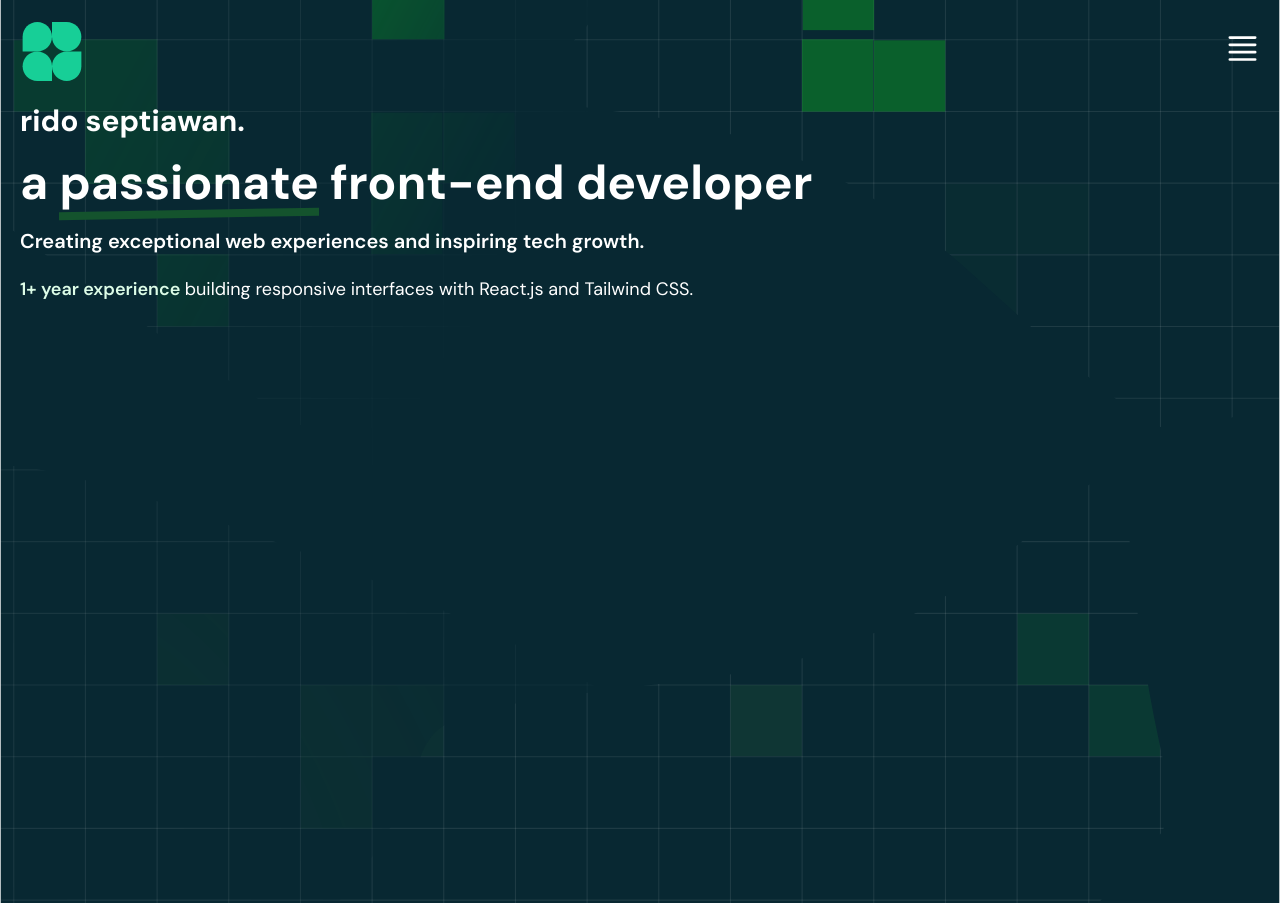
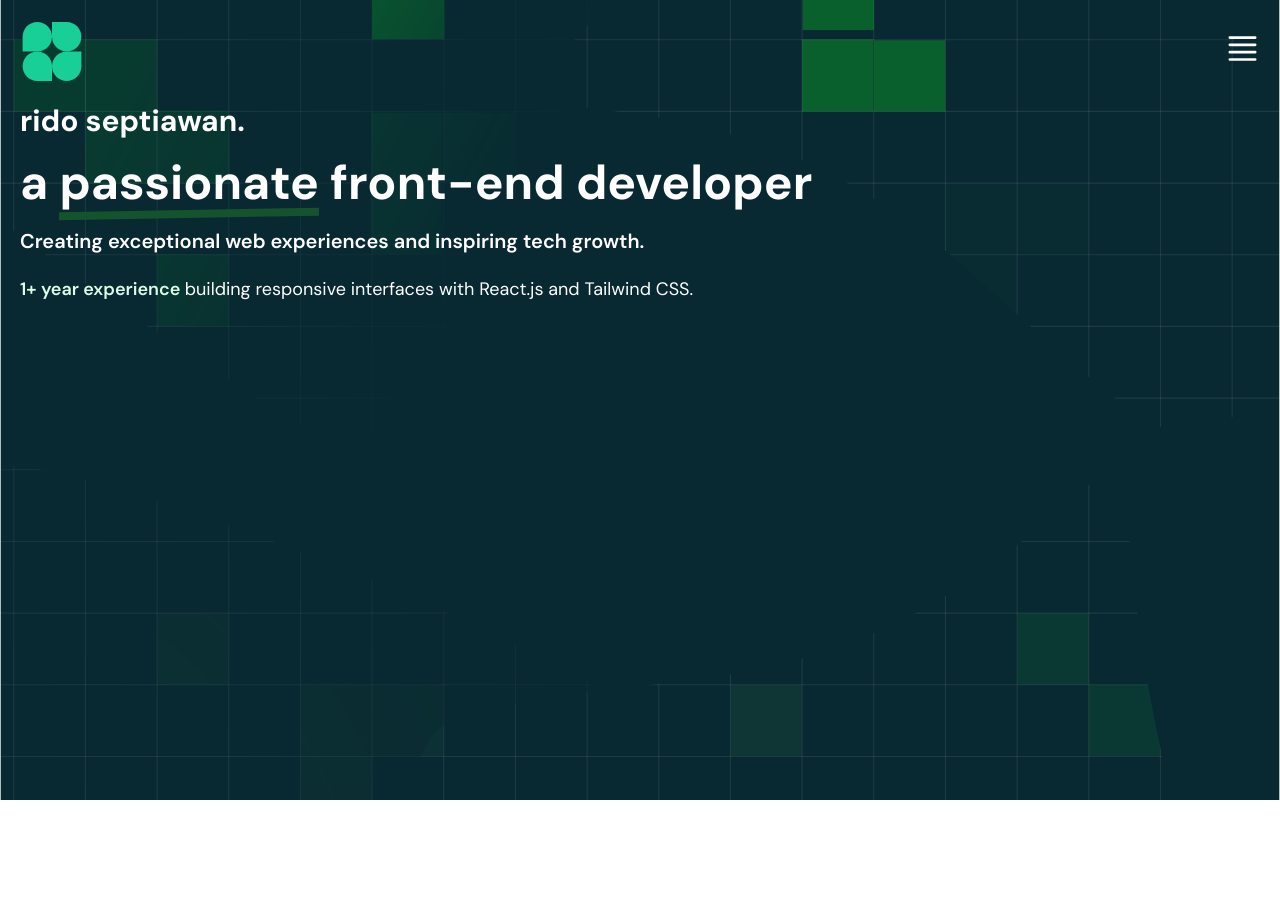
Before and after one commit to riddsep/portfolio-v2, a React (Vite) app: page / in a window 1280 px wide. After the commit the page ends 872 px from the top, so only its background shows below. Built offline with nearby package versions, Linux system fonts and the light colour scheme.

Commit message:
minor changes

```diff
--- a/src/ui/Hero.jsx
+++ b/src/ui/Hero.jsx
@@ -2,9 +2,9 @@ import Navbar from "./Navbar";
 
 function Hero() {
   return (
-    <div className="w-full overflow-x-hidden bg-gradient bg-cover bg-no-repeat text-white">
+    <div className="h-dvh w-full bg-gradient bg-cover bg-no-repeat text-white">
       <Navbar />
-      <div className="relative z-20 h-dvh w-full px-5">
+      <div className="relative z-20 w-full px-5">
         <h2 className="mb-5 text-3xl font-bold">rido septiawan.</h2>
         <h1 className="mb-5 text-5xl font-bold">
           a{" "}
```
